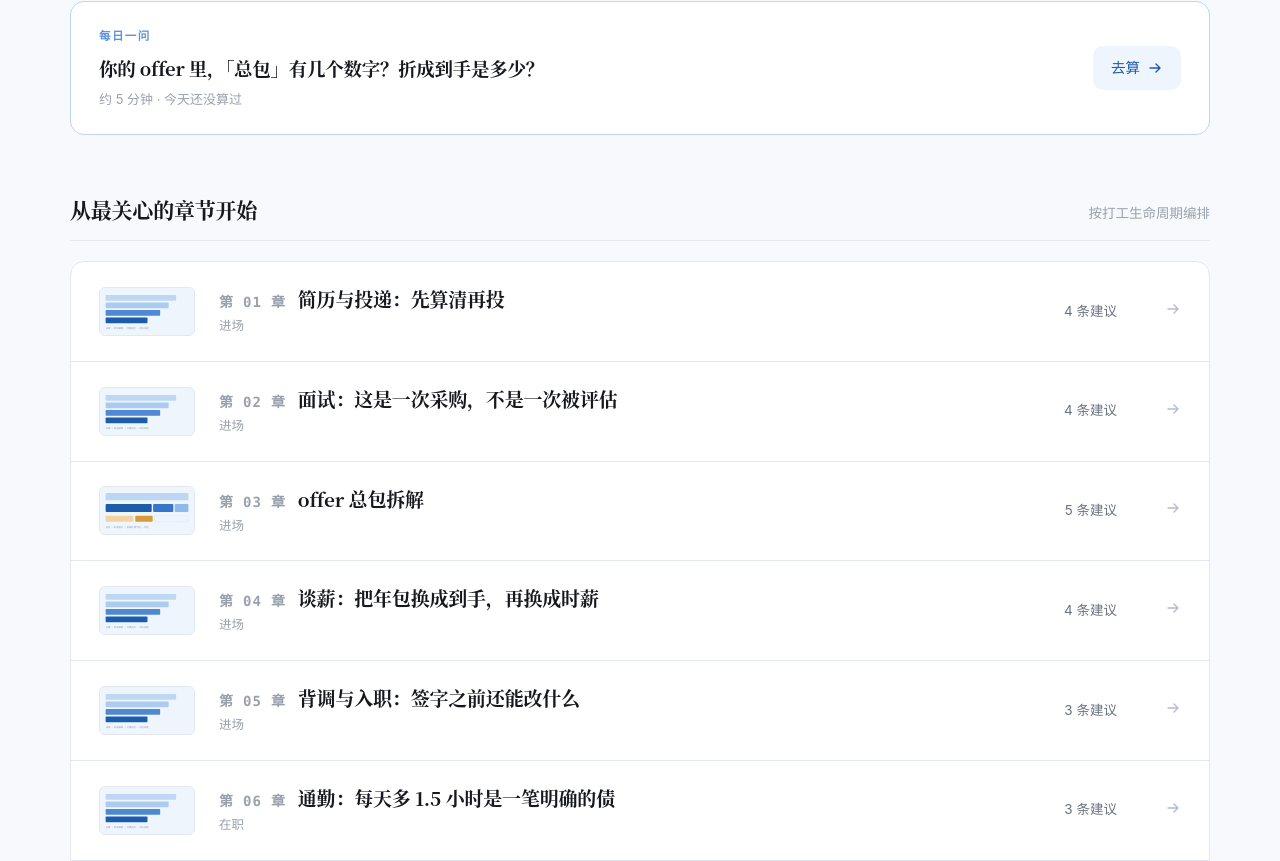
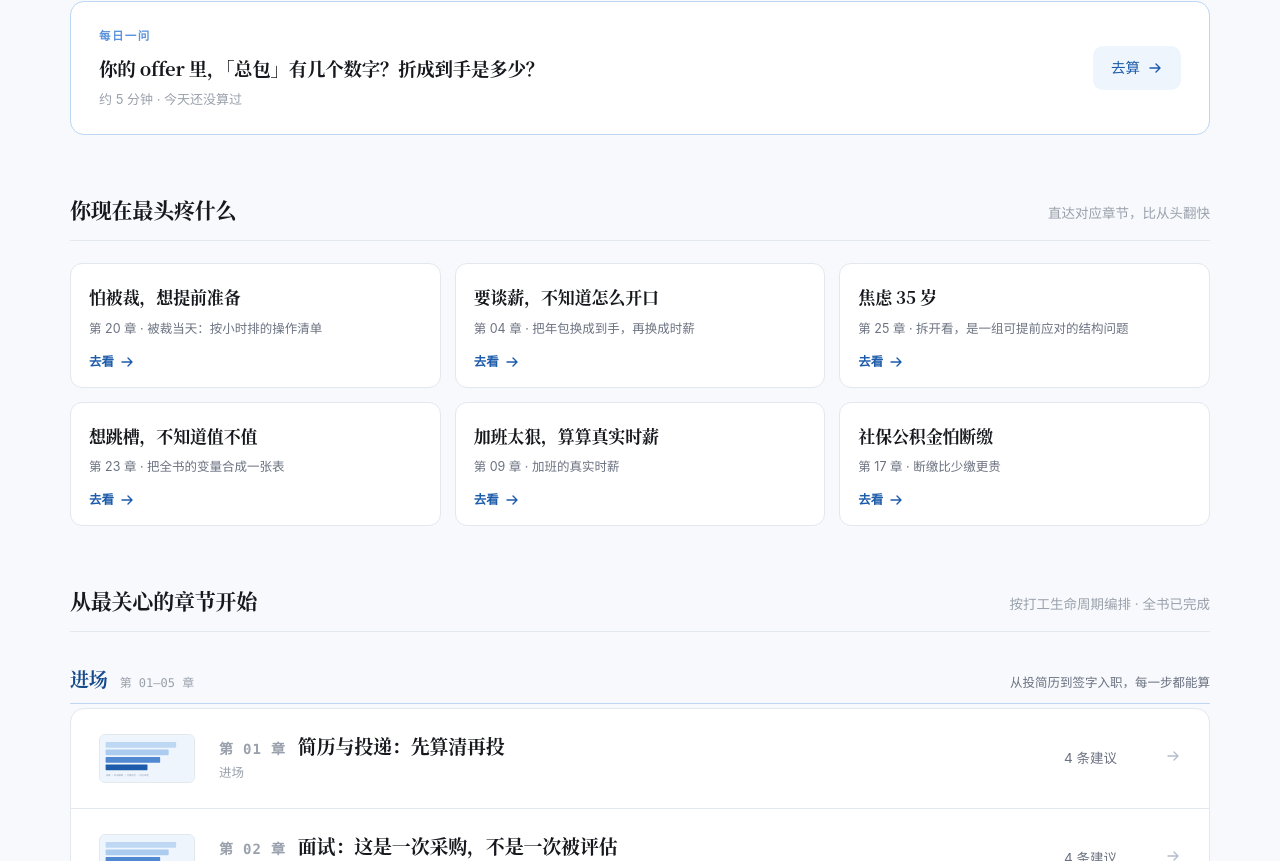
Before and after one commit to louiseleeAI/work-guide, a React (Vite) app: page / in a window 1280 px wide. Shown: the part 1439-2300 px from the top of the page. Built offline with nearby package versions, Linux system fonts and the light colour scheme.

Commit message:
feat: 首页改版——问题导航卡、章节按四部分分组分色（ChapterArt 调色板化）、修正过时的完成度文案

```diff
--- a/src/components/ChapterArt.tsx
+++ b/src/components/ChapterArt.tsx
@@ -3,6 +3,9 @@
  * 参考站用 collage 照片，我们用与章节内容呼应的数据图形——
  * 「加班」章画工时条，「总包」章画拆解块，「合同」章画条款分层。
  * 好处：无外链依赖、加载快、和内容真的有关系。
+ *
+ * 配色按「部分」分色：进场=蓝、在职=teal、风险=琥珀红、转折=violet。
+ * 读者扫一眼章节流的颜色就能看出书的骨架。
  */
 
 type Props = {
@@ -10,8 +13,18 @@ type Props = {
   className?: string
 }
 
-/** 统一配色，与蓝系主色一致 */
-const C = {
+type Palette = {
+  bg: string
+  line: string
+  blue: string
+  deep: string
+  soft: string
+  amber: string
+  amberSoft: string
+}
+
+/** 蓝（进场，主色） */
+const BLUE: Palette = {
   bg: '#eef5fd',
   line: '#bcd6f4',
   blue: '#3576c9',
@@ -19,6 +32,46 @@ const C = {
   soft: '#8fb9ea',
   amber: '#d99a3a',
   amberSoft: '#f3d3a3',
+}
+
+const PALETTES: Record<string, Palette> = {
+  进场: BLUE,
+  在职: {
+    bg: '#e9f6f3',
+    line: '#b4ddd4',
+    blue: '#2b9a8a',
+    deep: '#17766a',
+    soft: '#8fcdc2',
+    amber: '#d99a3a',
+    amberSoft: '#f3d3a3',
+  },
+  风险: {
+    bg: '#fdf2ea',
+    line: '#f0d3ba',
+    blue: '#c26a2b',
+    deep: '#96491a',
+    soft: '#ebc9a4',
+    amber: '#c0392b',
+    amberSoft: '#f2c4b8',
+  },
+  转折: {
+    bg: '#f3f0fb',
+    line: '#d5c9f2',
+    blue: '#7a5cc9',
+    deep: '#5a3fa8',
+    soft: '#bcaef0',
+    amber: '#d99a3a',
+    amberSoft: '#f3d3a3',
+  },
+}
+
+/** chapterId → 所属部分（与数据 part 字段一致，这里静态映射避免循环依赖） */
+function partOf(chapterId: string): string {
+  const n = Number(chapterId.replace('ch', ''))
+  if (n <= 5) return '进场'
+  if (n <= 15) return '在职'
+  if (n <= 22) return '风险'
+  return '转折'
 }
 
 function Frame({ children, className }: { children: React.ReactNode; className?: string }) {
@@ -30,35 +83,35 @@ function Frame({ children, className }: { children: React.ReactNode; className?:
 }
 
 /** ch03 offer 总包拆解：一个整块被拆成几块，大的那块是底薪 */
-function OfferSplit({ className }: { className?: string }) {
+function OfferSplit({ p, className }: { p: Palette; className?: string }) {
   return (
     <Frame className={className}>
-      <rect width="400" height="200" fill={C.bg} />
+      <rect width="400" height="200" fill={p.bg} />
       {/* 一整块 */}
-      <rect x="24" y="26" width="352" height="30" rx="4" fill={C.line} />
+      <rect x="24" y="26" width="352" height="30" rx="4" fill={p.line} />
       {/* 拆解后的部分 */}
-      <rect x="24" y="72" width="196" height="34" rx="4" fill={C.deep} />
-      <rect x="226" y="72" width="86" height="34" rx="4" fill={C.blue} />
-      <rect x="318" y="72" width="58" height="34" rx="4" fill={C.soft} />
+      <rect x="24" y="72" width="196" height="34" rx="4" fill={p.deep} />
+      <rect x="226" y="72" width="86" height="34" rx="4" fill={p.blue} />
+      <rect x="318" y="72" width="58" height="34" rx="4" fill={p.soft} />
       {/* 待扣除 */}
-      <rect x="24" y="122" width="118" height="26" rx="4" fill={C.amberSoft} />
-      <rect x="150" y="122" width="74" height="26" rx="4" fill={C.amber} />
-      <rect x="232" y="122" width="144" height="26" rx="4" fill="none" stroke={C.soft} strokeWidth="1" strokeDasharray="3 3" />
+      <rect x="24" y="122" width="118" height="26" rx="4" fill={p.amberSoft} />
+      <rect x="150" y="122" width="74" height="26" rx="4" fill={p.amber} />
+      <rect x="232" y="122" width="144" height="26" rx="4" fill="none" stroke={p.soft} strokeWidth="1" strokeDasharray="3 3" />
       <text x="24" y="176" fontSize="10" fill="#8a9bb0" fontFamily="system-ui">总包 → 拆成部分 → 扣掉社保个税 → 到手</text>
     </Frame>
   )
 }
 
 /** ch09 加班：工时条，超过 36 小时的部分标红 */
-function Overtime({ className }: { className?: string }) {
+function Overtime({ p, className }: { p: Palette; className?: string }) {
   const rows = [8, 9, 11, 12, 14, 13]
   const w = 44
   return (
     <Frame className={className}>
-      <rect width="400" height="200" fill={C.bg} />
+      <rect width="400" height="200" fill={p.bg} />
       {/* 36 小时法定线 */}
-      <line x1="24" y1="24" x2="376" y2="24" stroke={C.amber} strokeWidth="1" strokeDasharray="4 3" />
-      <text x="376" y="18" fontSize="9" fill={C.amber} textAnchor="end" fontFamily="system-ui">36h 月上限</text>
+      <line x1="24" y1="24" x2="376" y2="24" stroke={p.amber} strokeWidth="1" strokeDasharray="4 3" />
+      <text x="376" y="18" fontSize="9" fill={p.amber} textAnchor="end" fontFamily="system-ui">36h 月上限</text>
       {rows.map((h, i) => {
         const x = 30 + i * 60
         const bh = (h / 16) * 130
@@ -71,7 +124,7 @@ function Overtime({ className }: { className?: string }) {
             width={w}
             height={bh}
             rx="3"
-            fill={over ? C.amber : C.blue}
+            fill={over ? p.amber : p.blue}
             opacity={over ? 0.9 : 0.75}
           />
         )
@@ -82,15 +135,15 @@ function Overtime({ className }: { className?: string }) {
 }
 
 /** ch16 合同：条款分层，越往下越硬 */
-function ContractLayers({ className }: { className?: string }) {
+function ContractLayers({ p, className }: { p: Palette; className?: string }) {
   return (
     <Frame className={className}>
-      <rect width="400" height="200" fill={C.bg} />
+      <rect width="400" height="200" fill={p.bg} />
       {[
-        { w: 300, y: 30, c: C.soft, o: 0.5 },
-        { w: 268, y: 62, c: C.soft, o: 0.7 },
-        { w: 232, y: 94, c: C.blue, o: 0.85 },
-        { w: 178, y: 126, c: C.deep, o: 1 },
+        { w: 300, y: 30, c: p.soft, o: 0.5 },
+        { w: 268, y: 62, c: p.soft, o: 0.7 },
+        { w: 232, y: 94, c: p.blue, o: 0.85 },
+        { w: 178, y: 126, c: p.deep, o: 1 },
       ].map((l, i) => (
         <rect key={i} x="24" y={l.y} width={l.w} height="24" rx="3" fill={l.c} opacity={l.o} />
       ))}
@@ -99,14 +152,15 @@ function ContractLayers({ className }: { className?: string }) {
   )
 }
 
-const MAP: Record<string, (p: Props) => JSX.Element> = {
+const MAP: Record<string, (a: { p: Palette; className?: string }) => JSX.Element> = {
   ch03: OfferSplit,
   ch09: Overtime,
   ch16: ContractLayers,
 }
 
-/** 按章节 ID 取图；未定义的章节给一个通用图形 */
+/** 按章节 ID 取图；未定义的章节给一个通用图形。配色跟随章节所属部分 */
 export function ChapterArt({ chapterId, className }: Props) {
+  const p = PALETTES[partOf(chapterId)] ?? BLUE
   const Cmp = MAP[chapterId] ?? ContractLayers
-  return <Cmp chapterId={chapterId} className={className} />
+  return <Cmp p={p} className={className} />
 }
--- a/src/data/index.ts
+++ b/src/data/index.ts
@@ -98,7 +98,7 @@ export const entries: Entry[] = [
 export const book: BookMeta = {
   title: '高性价比打工指南',
   subtitle: '每条建议都写清楚：花掉什么，换回什么。能算出临界时薪的，把推导过程给你。',
-  updatedAt: '2026-10-07',
+  updatedAt: '2026-10-12',
   chapters,
   entries,
   disclaimer: DISCLAIMER,
--- a/src/pages/Home.tsx
+++ b/src/pages/Home.tsx
@@ -102,12 +102,79 @@ export function Home() {
         <DailyTeaser />
 
         <div className="sec-head">
-          <h2>从最关心的章节开始</h2>
-          <span className="sh-note">按打工生命周期编排</span>
+          <h2>你现在最头疼什么</h2>
+          <span className="sh-note">直达对应章节，比从头翻快</span>
         </div>
 
+        <ProblemNav />
+
+        <div className="sec-head">
+          <h2>从最关心的章节开始</h2>
+          <span className="sh-note">按打工生命周期编排 · 全书已完成</span>
+        </div>
+
+        <PartFlow />
+
+        <p style={{ fontSize: 13.5, color: 'var(--ink-4)', marginTop: 20, lineHeight: 1.8 }}>
+          全书 28 章 93 条已全部完成，覆盖三种收益口径，全部算例可验算。
+          另有<a href="#/anti"> 反面清单</a>：10 个「你以为 / 实际上 / 代价」，专治想当然。
+          内容会持续修订，法条时效以官方发布为准。
+        </p>
+      </div>
+    </>
+  )
+}
+
+/** 问题导航：读者带着问题来，直达对应章节（对标参考站「你想为生活多留住什么」） */
+const PROBLEMS = [
+  { q: '怕被裁，想提前准备', sub: '第 20 章 · 被裁当天：按小时排的操作清单', href: '#/chapter/ch20' },
+  { q: '要谈薪，不知道怎么开口', sub: '第 04 章 · 把年包换成到手，再换成时薪', href: '#/chapter/ch04' },
+  { q: '焦虑 35 岁', sub: '第 25 章 · 拆开看，是一组可提前应对的结构问题', href: '#/chapter/ch25' },
+  { q: '想跳槽，不知道值不值', sub: '第 23 章 · 把全书的变量合成一张表', href: '#/chapter/ch23' },
+  { q: '加班太狠，算算真实时薪', sub: '第 09 章 · 加班的真实时薪', href: '#/chapter/ch09' },
+  { q: '社保公积金怕断缴', sub: '第 17 章 · 断缴比少缴更贵', href: '#/chapter/ch17' },
+]
+
+function ProblemNav() {
+  return (
+    <div className="qgrid">
+      {PROBLEMS.map((it) => (
+        <a className="qcard" key={it.href} href={it.href}>
+          <div className="q-q">{it.q}</div>
+          <div className="q-a">{it.sub}</div>
+          <div className="q-go">
+            去看
+            <Arrow />
+          </div>
+        </a>
+      ))}
+    </div>
+  )
+}
+
+/** 章节流按「部分」分组渲染，组间加部分标签 */
+const PARTS: { name: string; range: string; note: string }[] = [
+  { name: '进场', range: '第 01–05 章', note: '从投简历到签字入职，每一步都能算' },
+  { name: '在职', range: '第 06–15 章', note: '把在职期间的每一项隐性收支显性化' },
+  { name: '风险', range: '第 16–22 章', note: '法条最密集的部分，出事前先读完' },
+  { name: '转折', range: '第 23–28 章', note: '跳槽、35 岁、转行与长期财务' },
+]
+
+function PartFlow() {
+  return (
+    <>
+      {PARTS.map((pt) => {
+        const list = chapters.filter((c) => c.part === pt.name)
+        if (!list.length) return null
+        return (
+          <div key={pt.name} className="part-block">
+            <div className={`part-label pl-${pt.name}`}>
+              <b>{pt.name}</b>
+              <span className="pl-range">{pt.range}</span>
+              <span className="pl-note">{pt.note}</span>
+            </div>
             <div className="ch-flow">
-          {chapters.map((c) => (
+              {list.map((c) => (
                 <a className="ch-row" key={c.id} href={`#/chapter/${c.id}`}>
                   <div className="cr-art">
                     <ChapterArt chapterId={c.id} />
@@ -126,13 +193,9 @@ export function Home() {
                 </a>
               ))}
             </div>
-
-        <p style={{ fontSize: 13.5, color: 'var(--ink-4)', marginTop: 20, lineHeight: 1.8 }}>
-          已完成 8 章：进场全部 5 章（简历投递、面试、offer 总包、谈薪、背调入职），
-          在职的通勤与加班，风险的合同的坑。覆盖三种收益口径，全部算例可验算。
-          完整骨架共 28 篇 + 反面清单，其余章节按同一标准推进中。
-        </p>
           </div>
+        )
+      })}
     </>
   )
 }
--- a/src/styles.css
+++ b/src/styles.css
@@ -3283,3 +3283,139 @@ button {
   border-radius: 10px;
   margin: 0 0 16px;
 }
+
+/* ===== 问题导航卡（首页「你现在最头疼什么」） ===== */
+.qgrid {
+  display: grid;
+  grid-template-columns: repeat(3, 1fr);
+  gap: 14px;
+  margin-top: 22px;
+}
+
+.qcard {
+  display: flex;
+  flex-direction: column;
+  background: #fff;
+  border: 1px solid var(--line);
+  border-radius: 12px;
+  padding: 18px 18px 14px;
+  text-decoration: none;
+  transition: border-color 0.15s ease, transform 0.15s ease, box-shadow 0.15s ease;
+}
+
+.qcard:hover {
+  border-color: var(--blue-300);
+  transform: translateY(-2px);
+  box-shadow: var(--shadow-md, 0 6px 20px rgba(22, 24, 29, 0.06));
+}
+
+.q-q {
+  font-family: var(--font-serif);
+  font-size: 17px;
+  font-weight: 700;
+  letter-spacing: -0.01em;
+  color: var(--ink);
+}
+
+.q-a {
+  margin-top: 7px;
+  font-size: 12.5px;
+  line-height: 1.6;
+  color: var(--ink-3);
+  flex: 1;
+}
+
+.q-go {
+  margin-top: 12px;
+  display: inline-flex;
+  align-items: center;
+  gap: 5px;
+  font-size: 12.5px;
+  font-weight: 600;
+  color: var(--blue-600);
+}
+
+.qcard:hover .q-go {
+  color: var(--blue-700);
+}
+
+@media (max-width: 860px) {
+  .qgrid {
+    grid-template-columns: repeat(2, 1fr);
+  }
+}
+
+@media (max-width: 560px) {
+  .qgrid {
+    grid-template-columns: 1fr;
+  }
+}
+
+/* ===== 章节流部分分组标签 ===== */
+.part-block + .part-block {
+  margin-top: 8px;
+}
+
+.part-label {
+  display: flex;
+  align-items: baseline;
+  gap: 12px;
+  margin: 30px 0 4px;
+  padding-bottom: 8px;
+  border-bottom: 1px solid var(--line);
+}
+
+.part-label b {
+  font-family: var(--font-serif);
+  font-size: 19px;
+  font-weight: 700;
+  letter-spacing: -0.01em;
+  color: var(--ink);
+}
+
+.pl-range {
+  font-family: var(--font-mono);
+  font-size: 12px;
+  color: var(--ink-4);
+}
+
+.pl-note {
+  font-size: 12.5px;
+  color: var(--ink-3);
+  margin-left: auto;
+  text-align: right;
+}
+
+.pl-进场 b {
+  color: var(--blue-700);
+}
+.pl-进场 {
+  border-bottom-color: var(--blue-200);
+}
+
+.pl-在职 b {
+  color: #17766a;
+}
+.pl-在职 {
+  border-bottom-color: #b4ddd4;
+}
+
+.pl-风险 b {
+  color: #96491a;
+}
+.pl-风险 {
+  border-bottom-color: #f0d3ba;
+}
+
+.pl-转折 b {
+  color: #5a3fa8;
+}
+.pl-转折 {
+  border-bottom-color: #d5c9f2;
+}
+
+@media (max-width: 640px) {
+  .pl-note {
+    display: none;
+  }
+}
```
Lines whose indentation alone changed are shown as unchanged.
